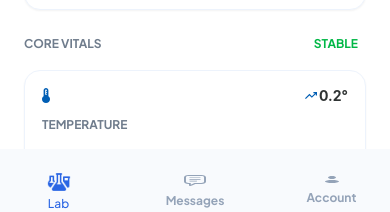
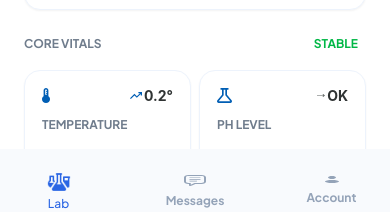
Before and after one commit to cohara21/Coral-Keepers-App, a website: page index.html in a window 390 px wide. Shown: the part 614-826 px from the top of the page. Drawn offline with Linux system fonts and the light colour scheme.

Commit message:
Keep vitals as 2x2 grid on all iPhone sizes

```diff
--- a/styles.css
+++ b/styles.css
@@ -1238,14 +1238,6 @@ body {
     .status-bar {
         gap: 100px;
     }
-
-    .vitals-grid {
-        grid-template-columns: 1fr;
-    }
-
-    .vital-card {
-        min-height: auto;
-    }
 }
 
 /* ===== ACCESSIBILITY ===== */
```
